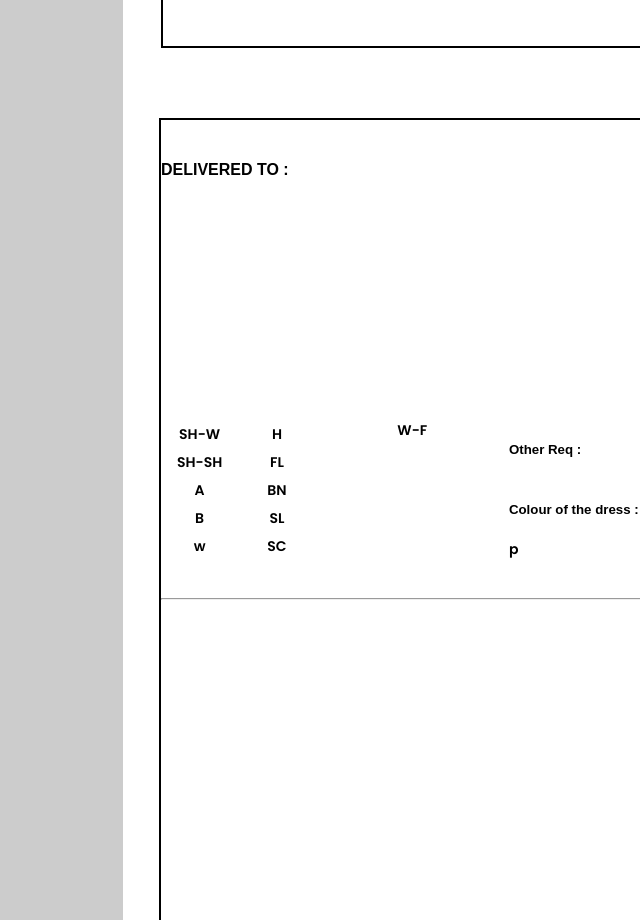
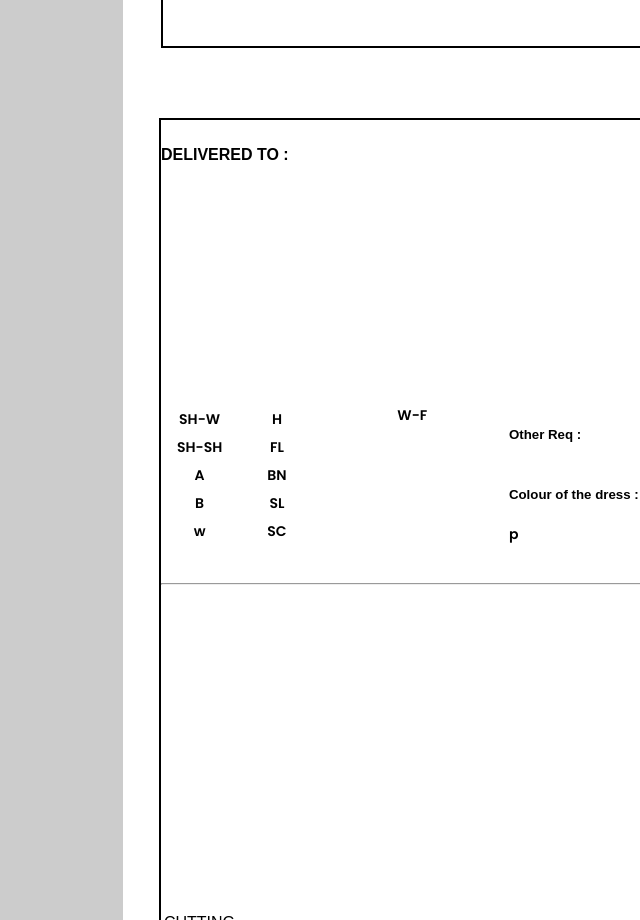
Before and after one commit to Praw47/Showmyz-Reports, a React (Vite) app: page / in a window 1280 px wide. Shown: the part 1120-2040 px from the top of the page, without its empty margins (640-1280 px from the left). Built offline with nearby package versions, Linux system fonts and the light colour scheme.

Commit message:
Adjust padding and alignment in dev.scss

```diff
--- a/src/sass/dev.scss
+++ b/src/sass/dev.scss
@@ -340,8 +340,12 @@ span{
         height: 250px;
         display: flex;
         align-items: start;
-        padding-top: 20px;
+        padding-top: 5px;
+        justify-content: start;
         flex-direction: column;
+        p{
+            margin-top: -20px;
+        }
     }
     .nextViewSecTwo{
         width: 70%;
```
